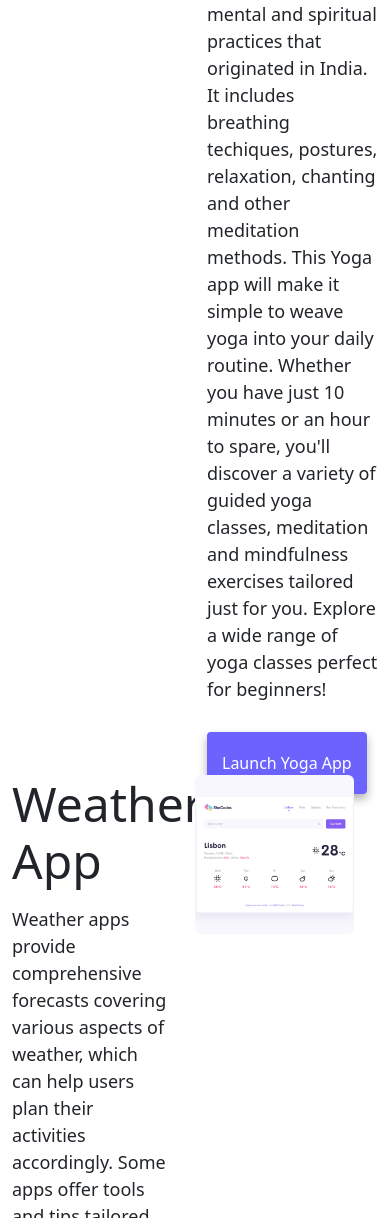
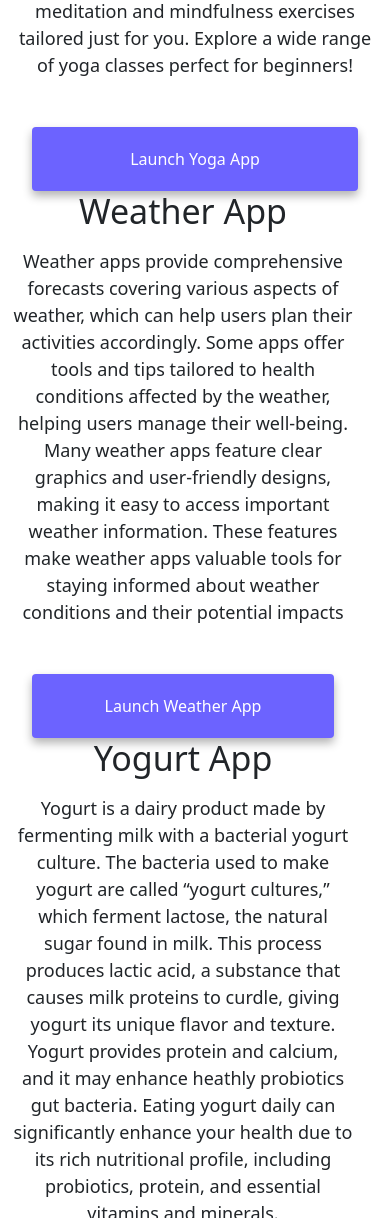
Before and after one commit to Ikram-Ali96/Health-and-Wellness, a website: page index.html in a window 390 px wide. Shown: the part 782-2000 px from the top of the page. Drawn offline with nearby package versions, Linux system fonts and the light colour scheme.

Commit message:
Made the project responsive

```diff
--- a/index.html
+++ b/index.html
@@ -61,12 +61,12 @@
 
     <div class="container">
       <div class="row">
-        <div class="col-6">
+        <div class="col-sm-6">
           <img src="/images/yoga.png"
           alt="Yoga Project"
-          class="img-fluid rounded" />
+          class="img-fluid p-2 mb-5 shadow rounded d-none d-sm-block" />
         </div>
-        <div class="col-6">
+        <div class="col-sm-6">
           <h2 class="mb-3">Yoga App</h2>
           <p class="mb-3">
             Yoga is an ancient system of physical, mental and spiritual
@@ -79,12 +79,12 @@
             yoga classes perfect for beginners!
           </p>
           <div class="mt-5">
-            <a href="#" class="primary-link" title="Yoga App">Launch Yoga App</a>
+            <a href="#" class="primary-link project-link" title="Yoga App">Launch Yoga App</a>
           </div>
         </div>
 
       <div class="row">
-        <div class="col-6">
+        <div class="col-sm-6">
           <h2 class="mb-3">Weather App</h2>
           <p class="mb-3">
             Weather apps provide comprehensive forecasts covering various
@@ -98,19 +98,19 @@
             impacts
           </p>
           <div class="mt-5">
-            <a href="#" class="primary-link" title="Weather App">Launch Weather App</a>
+            <a href="#" class="primary-link project-link" title="Weather App">Launch Weather App</a>
           </div>
           </div>
-          <div class="col-6">
-            <img src="/images/weather.png" class="img-fluid rounded" alt="Weather Project"/>
+          <div class="col-sm-6">
+            <img src="/images/weather.png" class="img-fluid p-2 mb-5 shadow rounded d-none d-sm-block" alt="Weather Project"/>
         </div>
       </div>
 
       <div class="row">
-        <div class="col-6">
-          <img src="/images/yogurt.png" class="img-fluid rounded" alt="Yogurt Project" />
+        <div class="col-sm-6">
+          <img src="/images/yogurt.png" class="img-fluid p-2 mb-5 shadow rounded d-none d-sm-block" alt="Yogurt Project" />
         </div>
-        <div class="col-6">
+        <div class="col-sm-6">
           <h2 class="mb-3">Yogurt App</h2>
           <p class="mb-3">
             Yogurt is a dairy product made by fermenting milk with a bacterial
@@ -124,7 +124,7 @@
             probiotics, protein, and essential vitamins and minerals.
           </p>
           <div class="mt-5">
-            <a href="#" class="primary-link" title="Yogurt App">Launch Yogurt App</a>
+            <a href="#" class="primary-link project-link" title="Yogurt App">Launch Yogurt App</a>
           </div>
         </div>
       </div>
--- a/style.css
+++ b/style.css
@@ -3,15 +3,12 @@
   --secondary-color: #f5f2fe;
   --box-shadow: 0 5px 10px rgba(0, 0, 0, 0.3);
 }
-h1,
-h2,
-h3 {
-  margin: 0;
+body {
+  margin: 100px 0;
 }
 
 h1 {
   font-size: 96px;
-  margin-top: 10px;
 }
 
 h2 {
@@ -82,3 +79,21 @@ p {
 .email-link:hover {
   text-decoration: underline;
 }
+@media (max-width: 576px) {
+  h1 {
+    font-size: 48px;
+    line-height: 1.5;
+  }
+  h2 {
+    font-size: 34px;
+    text-align: center;
+  }
+  p {
+    text-align: center;
+  }
+  .project-link {
+    display: block;
+    text-align: center;
+    margin: 0 20px;
+  }
+}
```
Also changed, not shown: about.html (+1 -1 lines).
